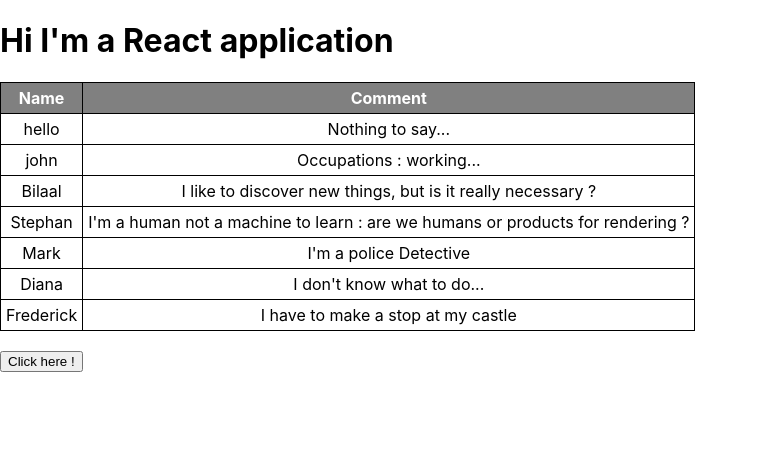
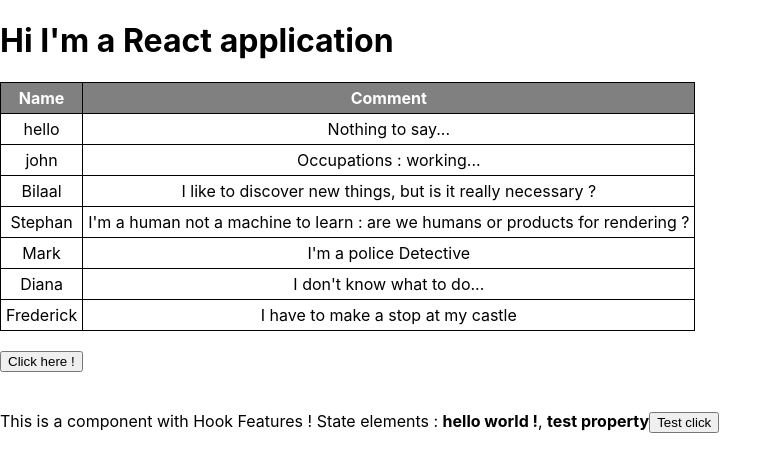
Before and after one commit to ii02735/learnReact, a React (Create React App) app: page / in a window 1280 px wide. Shown: the top 472 px of the page, without its empty margins (0-782 px from the left). Built offline with nearby package versions, Linux system fonts and the light colour scheme.

Commit message:
Hooks example (functionnal component)

```diff
--- a/src/App.css
+++ b/src/App.css
@@ -25,5 +25,5 @@ thead
 }
 
 button{
-  margin-top: 20px;
+  margin: 20px 0px 20px 0px;
 }
--- a/src/App.js
+++ b/src/App.js
@@ -1,6 +1,7 @@
 import React, { Component } from 'react';
 import './App.css';
 import User from "./User/User";
+import HookExample from "./User/HookExample";
 
 // function App() {
 //   return ( //JSX (not really HTML) content above :
@@ -65,6 +66,7 @@ class App extends Component
               {/*Event handling : we must use the camel case (for onClick instead of the HTML syntax, onclick*/}
               {/*Warning : because it JS content, don't forget braces, and because it is related to the current class, the this object is mandatory*/}
               <button onClick={this.clickHandler}>Click here !</button>
+              <HookExample/>
         </div>
        //warning : any HTML-ish JSX code from a component must be nested inside a ROOT element
    );
--- /dev/null
+++ b/src/User/HookExample.js
@@ -0,0 +1,28 @@
+import React, { useState } from 'react';
+//warning, with Hooks, please uppercase the component object
+const HookExample = (props) => {
+
+    //destructuring, because in fact useState is an object composed of two elements :
+    //an attribute that contains the actual state informations, and a METHOD that updates the state
+    const [exampleState, setState] = useState({
+        attribute1: "hello world !",
+        attribute2: "test property"
+    });
+
+    function handlerTest()
+    {
+        setState({
+            attribute1: "New property !",
+            attribute2: "Updated after click..."
+        })
+    }
+
+    return (
+        <div>
+        This is a component with Hook Features !
+        State elements : <b>{ exampleState.attribute1 }</b>, <b>{ exampleState.attribute2 }</b>
+        <button onClick={handlerTest}> Test click </button>
+        </div>)
+};
+
+export default HookExample;
```
